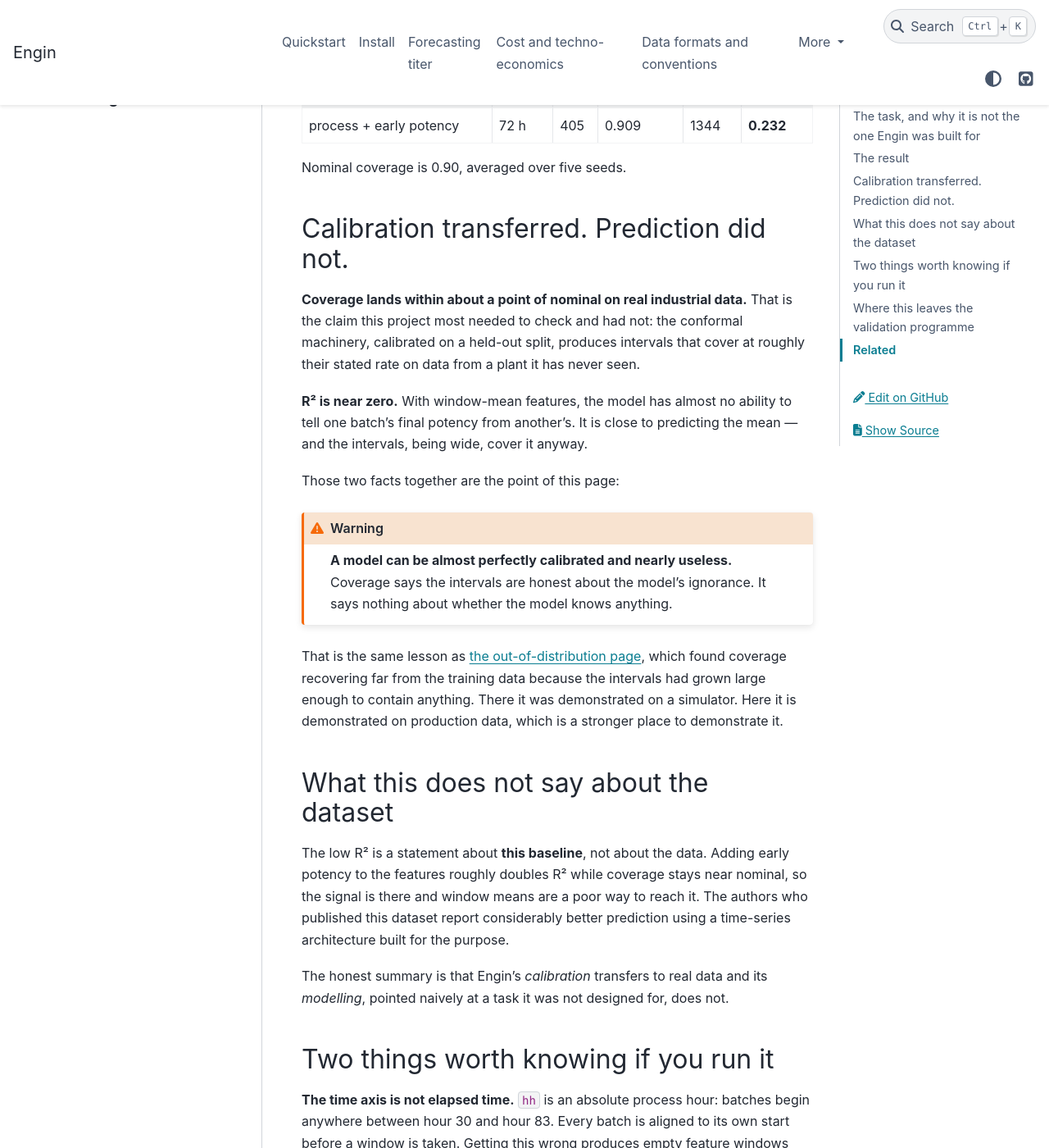
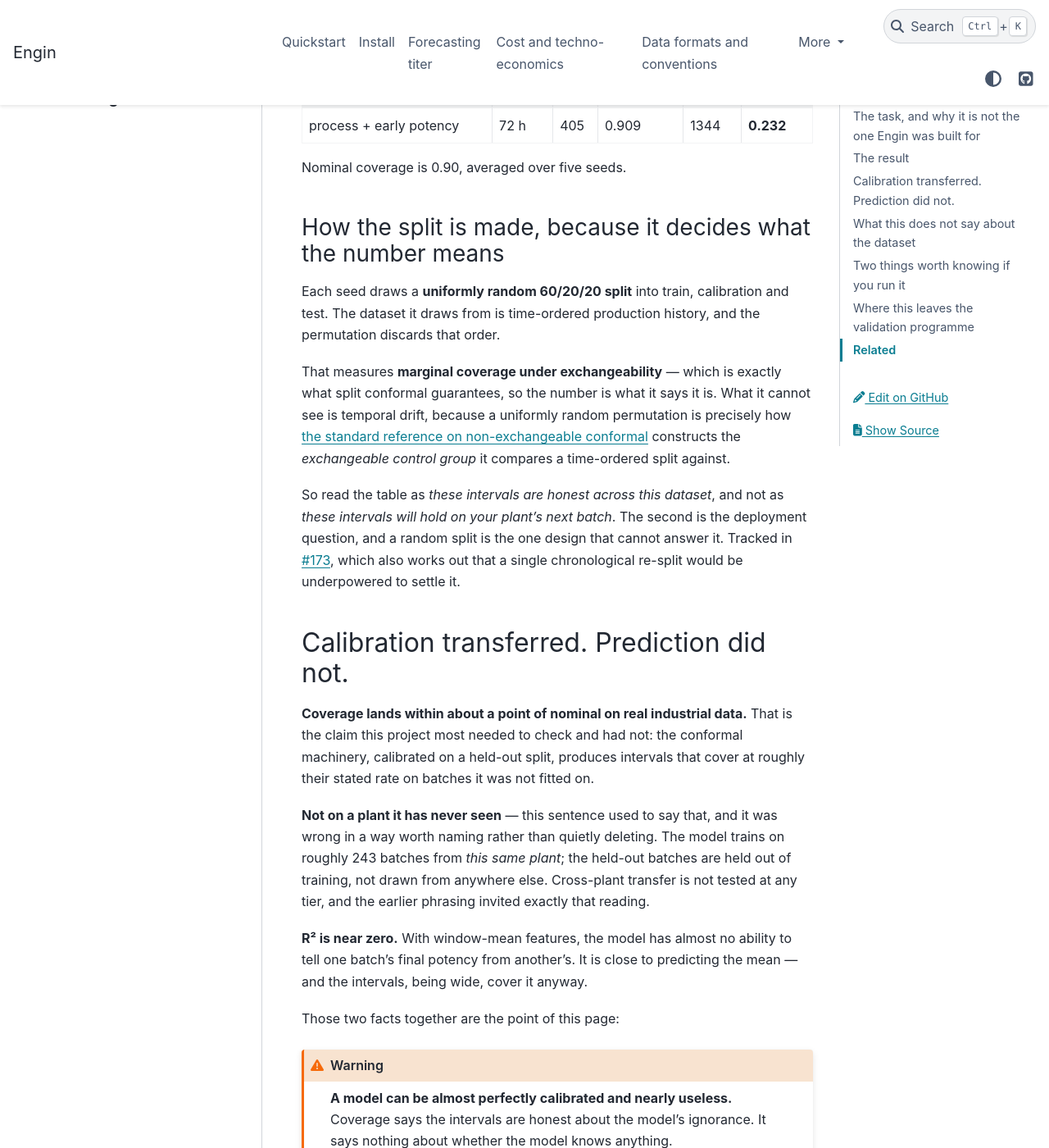
Before and after one commit to enginbio/engin-suite, a Sphinx documentation site: the page built from docs/methods/real-data-calibration.md, in a window 1280 px wide and 1400 px high, scrolled down 1460 px. Shown: the whole window at 82% size. Built offline with Sphinx 7.4.7 and the PyData theme 0.15.4, drawn with Linux system fonts in a browser that asks for light colours.

Commit message:
State the split protocol, and scale from the training split only
Three of the items on #173, which found that the tier-3 coverage number is
measured under an artificially exchangeable split.

**The protocol was never stated.** `real-data-calibration.md` published six
coverage figures without saying how the split was made. It is a uniformly random
60/20/20 over a dataset that is time-ordered production history. That measures
marginal coverage under exchangeability -- exactly what split conformal
guarantees, so the numbers are what they say they are -- but it cannot see
temporal drift, because a uniform permutation is precisely how Barber et al.
build the exchangeable *control group* they compare a time-ordered split
against. That paper was already in the register, cited on the adjacent page.
The page now says all of this, and says to read the table as "honest across this
dataset" rather than "will hold on your next batch".

**"Data from a plant it has never seen" was wrong.** The model trains on roughly
243 batches from that same plant; held-out means held out of training, not drawn
from elsewhere. Cross-plant transfer is tested at no tier. Corrected in place
with the old wording named rather than silently dropped.

`limitations.md` gains temporal drift as a third stated limitation of tier 3,
which previously listed only in-domain performance and cost coupling.

**Both real-data paths leaked.** `real_data_coverage.py` and
`examples/quickstart_real_data.py` computed `lo, hi = X.min(0), X.max(0)` over
the whole dataset and normalized before splitting, leaking the calibration and
test range into the fit. Both now take min/max from the training indices only.
Test points can fall outside the unit cube, which is correct -- that is what
happens on a batch you have not seen. #173 pointed only at the benchmark; the
example carried the same defect and is the more widely read of the two.

Numbers move as a result. The published tables are updated in the next commit,
with the old and new values reported side by side.

Refs #173.

Co-Authored-By: Claude Opus 5 <noreply@anthropic.com>
Signed-off-by: David Baugher <dbaugher>

```diff
--- a/docs/methods/real-data-calibration.md
+++ b/docs/methods/real-data-calibration.md
@@ -45,12 +45,39 @@ test: features to a scalar, with a calibrated interval.
 
 Nominal coverage is 0.90, averaged over five seeds.
 
+### How the split is made, because it decides what the number means
+
+Each seed draws a **uniformly random 60/20/20 split** into train, calibration and
+test. The dataset it draws from is time-ordered production history, and the
+permutation discards that order.
+
+That measures **marginal coverage under exchangeability** — which is exactly what
+split conformal guarantees, so the number is what it says it is. What it cannot
+see is temporal drift, because a uniformly random permutation is precisely how
+[the standard reference on non-exchangeable
+conformal](https://doi.org/10.1214/23-aos2276) constructs the *exchangeable
+control group* it compares a time-ordered split against.
+<!-- ref: 2023-barber-beyond-exchangeability -->
+
+So read the table as *these intervals are honest across this dataset*, and not as
+*these intervals will hold on your plant's next batch*. The second is the
+deployment question, and a random split is the one design that cannot answer it.
+Tracked in
+[#173](https://github.com/enginbio/engin-suite/issues/173), which also works out
+that a single chronological re-split would be underpowered to settle it.
+
 ## Calibration transferred. Prediction did not.
 
 **Coverage lands within about a point of nominal on real industrial data.** That
 is the claim this project most needed to check and had not: the conformal
 machinery, calibrated on a held-out split, produces intervals that cover at
-roughly their stated rate on data from a plant it has never seen.
+roughly their stated rate on batches it was not fitted on.
+
+**Not on a plant it has never seen** — this sentence used to say that, and it was
+wrong in a way worth naming rather than quietly deleting. The model trains on
+roughly 243 batches from *this same plant*; the held-out batches are held out of
+training, not drawn from anywhere else. Cross-plant transfer is not tested at any
+tier, and the earlier phrasing invited exactly that reading.
 
 **R² is near zero.** With window-mean features, the model has almost no ability
 to tell one batch's final potency from another's. It is close to predicting the
```
Also changed, not shown: docs/limitations.md (+7 -1 lines), 2 other files.
